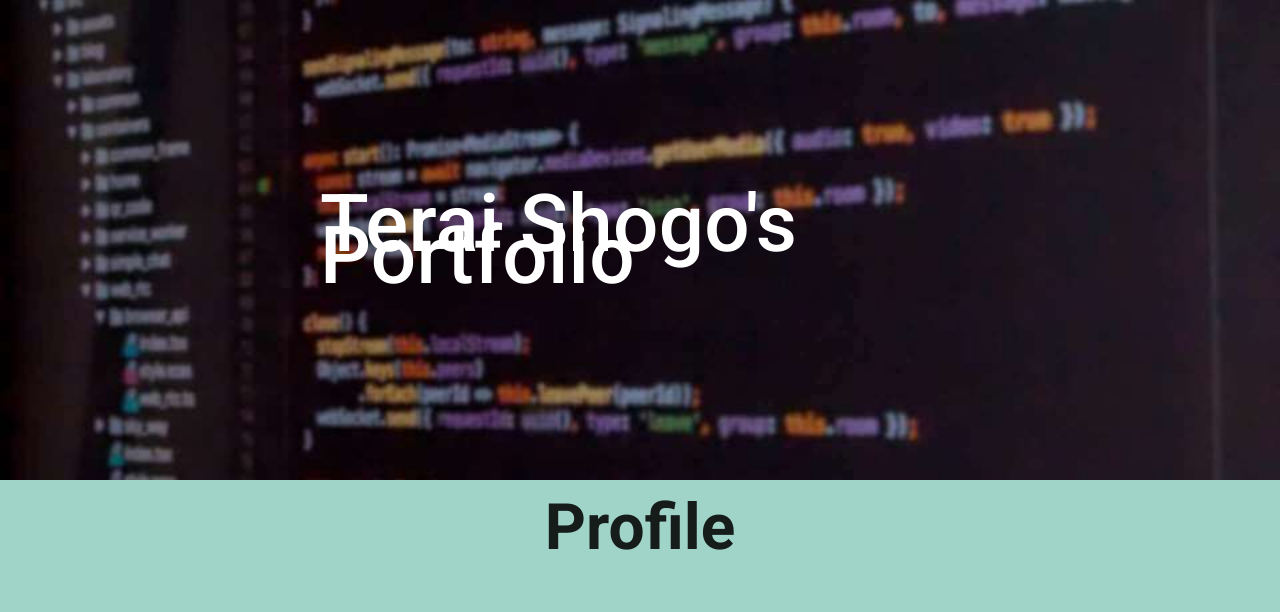
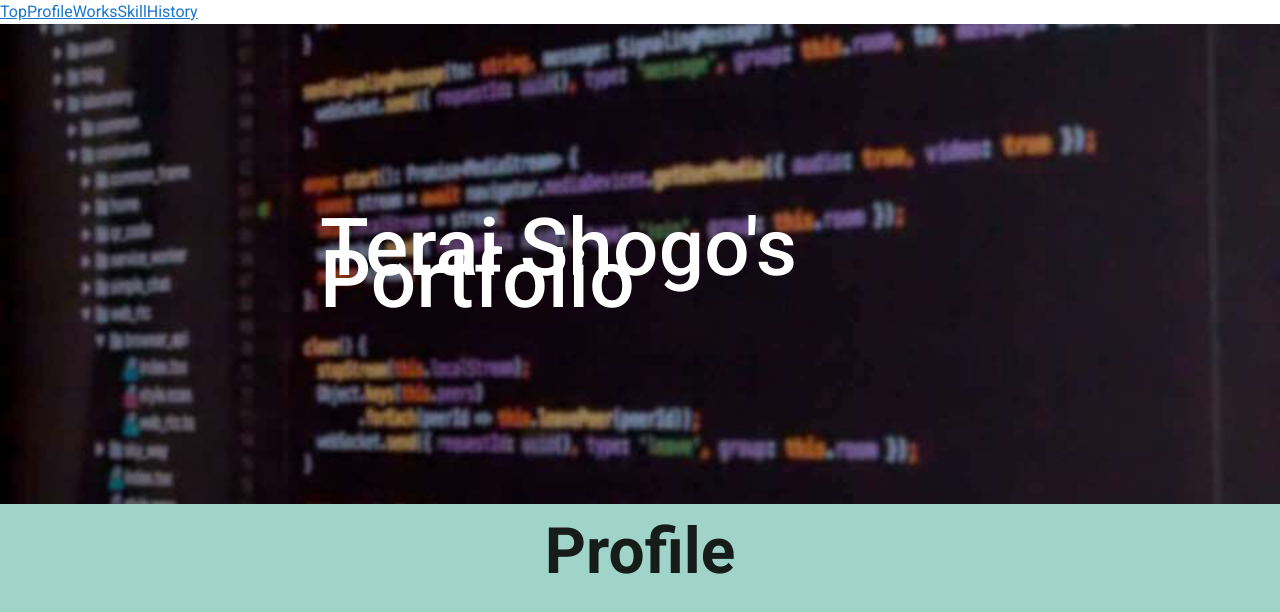
Before and after one commit to krpk1900/PortfolioSite, a Nuxt app: page / in a window 1280 px wide. Shown: the top 612 px of the page. Built offline with nearby package versions, Linux system fonts and the light colour scheme.

Commit message:
[Add] vue-scrolltoを導入

```diff
--- a/nuxt.config.js
+++ b/nuxt.config.js
@@ -27,6 +27,7 @@ export default {
 
   // Plugins to run before rendering page: https://go.nuxtjs.dev/config-plugins
   plugins: [
+    '~plugins/vue-scrollto'
   ],
 
   // Auto import components: https://go.nuxtjs.dev/config-components
--- a/package.json
+++ b/package.json
@@ -11,6 +11,7 @@
   "dependencies": {
     "core-js": "^3.9.1",
     "nuxt": "^2.15.3",
+    "vue-scrollto": "^2.20.0",
     "webpack": "^4.46.0"
   },
   "devDependencies": {
--- a/pages/index.vue
+++ b/pages/index.vue
@@ -1,26 +1,33 @@
 <template>
   <v-row justify="center" align="center">
     <v-col cols="12">
-      <div class="title">
+      <nuxt-link v-scroll-to="'#title'" to>Top</nuxt-link>
+      <nuxt-link v-scroll-to="'#profile'" to>Profile</nuxt-link>
+      <nuxt-link v-scroll-to="'#works'" to>Works</nuxt-link>
+      <nuxt-link v-scroll-to="'#skill'" to>Skill</nuxt-link>
+      <nuxt-link v-scroll-to="'#history'" to>History</nuxt-link>
+
+      <div class="title" id="title">
         <img class="code-img" src="code5.jpg" alt="">
         <p>Terai Shogo's Portfolio</p>
       </div>
 
-      <div class="profile">
+      <div class="profile" id="profile">
         <h2>Profile</h2>
       </div>
 
-      <div class="works">
+      <div class="works" id="works">
         <h2>Works</h2>
       </div>
 
-      <div class="skill">
+      <div class="skill" id="skill">
         <h2>Skill</h2>
       </div>
 
-      <div class="history">
+      <div class="history" id="history">
         <h2>History</h2>
       </div>
+
     </v-col>
   </v-row>
 </template>
--- /dev/null
+++ b/plugins/vue-scrollto.js
@@ -0,0 +1,6 @@
+import Vue from 'vue'
+import VueScrollTo from 'vue-scrollto'
+
+Vue.use(VueScrollTo, {
+  duration: 700
+})
```
Also changed, not shown: 1 other file (tests, documents, lock files or other folders).
